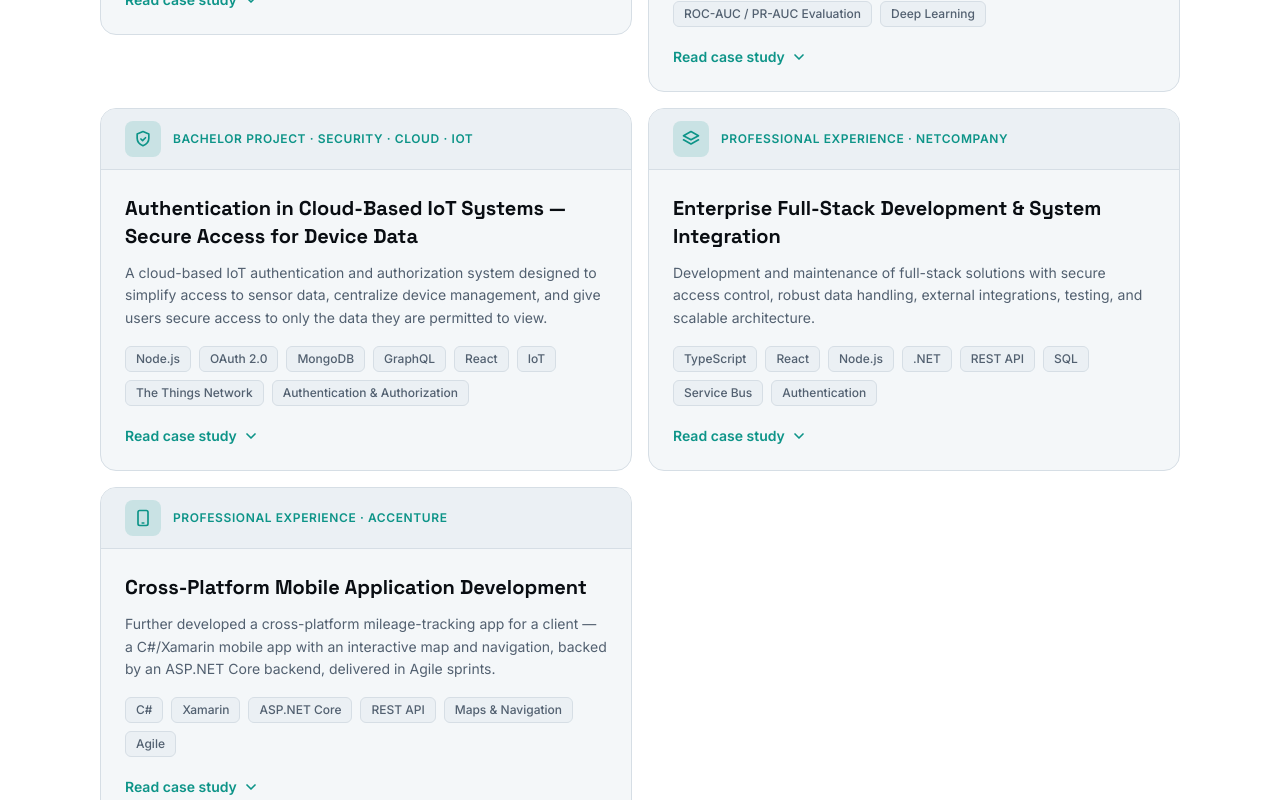
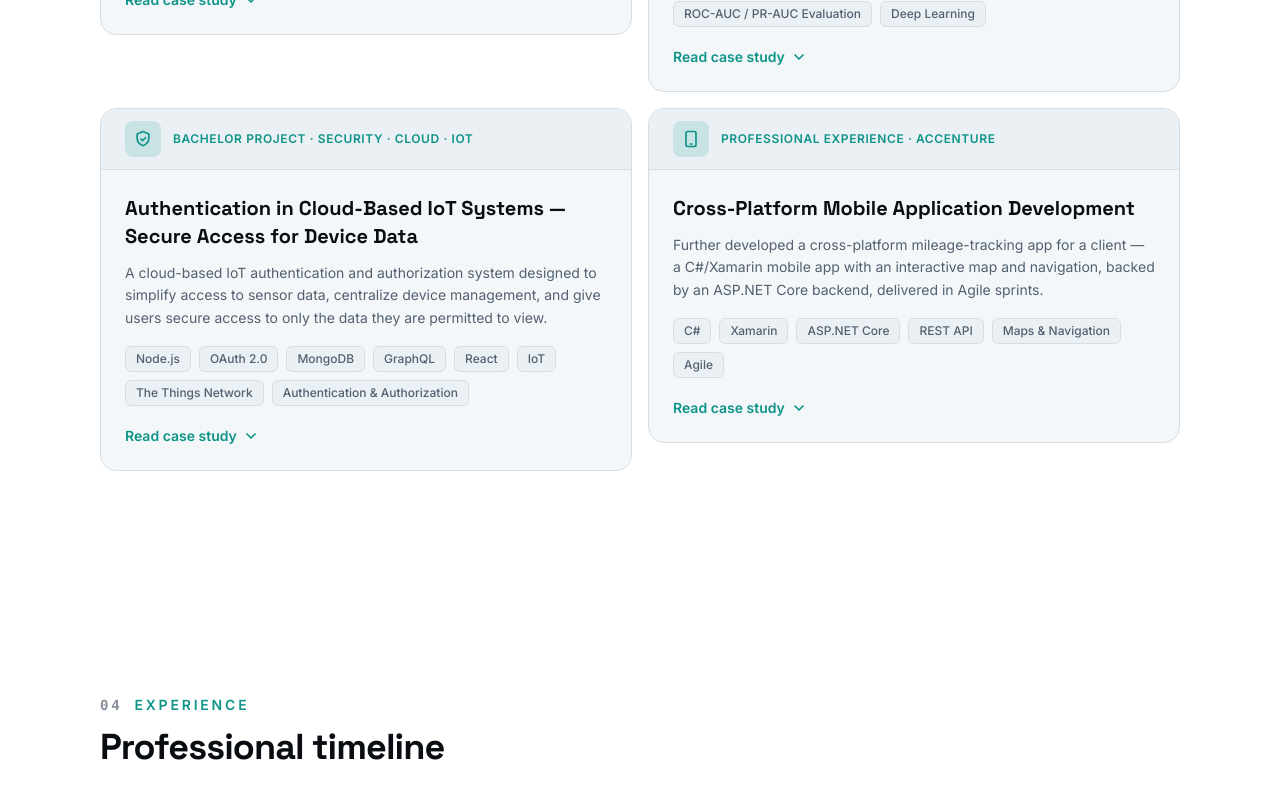
Before and after one commit to dukocuk/portfolio, a React (Vite) app: page / in a window 1280 px wide. Shown: the part 2940-3740 px from the top of the page. Built offline with nearby package versions, Linux system fonts and the light colour scheme.

Commit message:
fix: comment out enterprise full-stack project details in projects data

```diff
--- a/src/data/projects.ts
+++ b/src/data/projects.ts
@@ -181,30 +181,30 @@ export const projects: Project[] = [
       { heading: 'What it demonstrates', body: 'Backend architecture, cloud-based IoT system design, authentication and authorization, API design, NoSQL data modeling, and user-centered thinking for simplifying technical platforms.' },
     ],
   },
-  {
-    id: 'enterprise-fullstack',
-    title: 'Enterprise Full-Stack Development & System Integration',
-    type: 'Professional Experience · Netcompany',
-    icon: 'fullstack',
-    summary:
-      'Development and maintenance of full-stack solutions with secure access control, robust data handling, external integrations, testing, and scalable architecture.',
-    image: null,
-    imageAlt: 'Placeholder diagram of a full-stack enterprise application integrating external services',
-    tech: ['TypeScript', 'React', 'Node.js', '.NET', 'REST API', 'SQL', 'Service Bus', 'Authentication'],
-    sections: [
-      { heading: 'Context', body: 'Worked as an IT consultant delivering and maintaining full-stack solutions in an enterprise setting, working across the frontend, backend, and integration layers. (No confidential client details included.)' },
-      { heading: 'Responsibilities', body: [
-        'Built and maintained frontend and backend features against shared, evolving requirements.',
-        'Implemented authentication and access control and handled data robustly across the stack.',
-        'Integrated external services and APIs, and contributed to a scalable, maintainable architecture.',
-        'Wrote tests and documentation and carried out iterative improvements.',
-      ] },
-      { heading: 'Technical areas', body: 'Frontend and backend development, REST APIs, authentication and access control, data handling, service/message integration, automated testing, and documentation.' },
-      { heading: 'Challenges', body: 'Keeping solutions stable and consistent while requirements evolved, and integrating reliably with external systems.' },
-      { heading: 'Value delivered', body: 'Maintainable full-stack features with secure access handling and dependable integrations, supported by tests and documentation.' },
-      { heading: 'What it demonstrates', body: 'End-to-end ownership in a professional enterprise environment — secure, integrated, and documented full-stack delivery.' },
-    ],
-  },
+  // {
+  //   id: 'enterprise-fullstack',
+  //   title: 'Enterprise Full-Stack Development & System Integration',
+  //   type: 'Professional Experience · Netcompany',
+  //   icon: 'fullstack',
+  //   summary:
+  //     'Development and maintenance of full-stack solutions with secure access control, robust data handling, external integrations, testing, and scalable architecture.',
+  //   image: null,
+  //   imageAlt: 'Placeholder diagram of a full-stack enterprise application integrating external services',
+  //   tech: ['TypeScript', 'React', 'Node.js', '.NET', 'REST API', 'SQL', 'Service Bus', 'Authentication'],
+  //   sections: [
+  //     { heading: 'Context', body: 'Worked as an IT consultant delivering and maintaining full-stack solutions in an enterprise setting, working across the frontend, backend, and integration layers. (No confidential client details included.)' },
+  //     { heading: 'Responsibilities', body: [
+  //       'Built and maintained frontend and backend features against shared, evolving requirements.',
+  //       'Implemented authentication and access control and handled data robustly across the stack.',
+  //       'Integrated external services and APIs, and contributed to a scalable, maintainable architecture.',
+  //       'Wrote tests and documentation and carried out iterative improvements.',
+  //     ] },
+  //     { heading: 'Technical areas', body: 'Frontend and backend development, REST APIs, authentication and access control, data handling, service/message integration, automated testing, and documentation.' },
+  //     { heading: 'Challenges', body: 'Keeping solutions stable and consistent while requirements evolved, and integrating reliably with external systems.' },
+  //     { heading: 'Value delivered', body: 'Maintainable full-stack features with secure access handling and dependable integrations, supported by tests and documentation.' },
+  //     { heading: 'What it demonstrates', body: 'End-to-end ownership in a professional enterprise environment — secure, integrated, and documented full-stack delivery.' },
+  //   ],
+  // },
   {
     id: 'mobile-xamarin',
     title: 'Cross-Platform Mobile Application Development',
```
